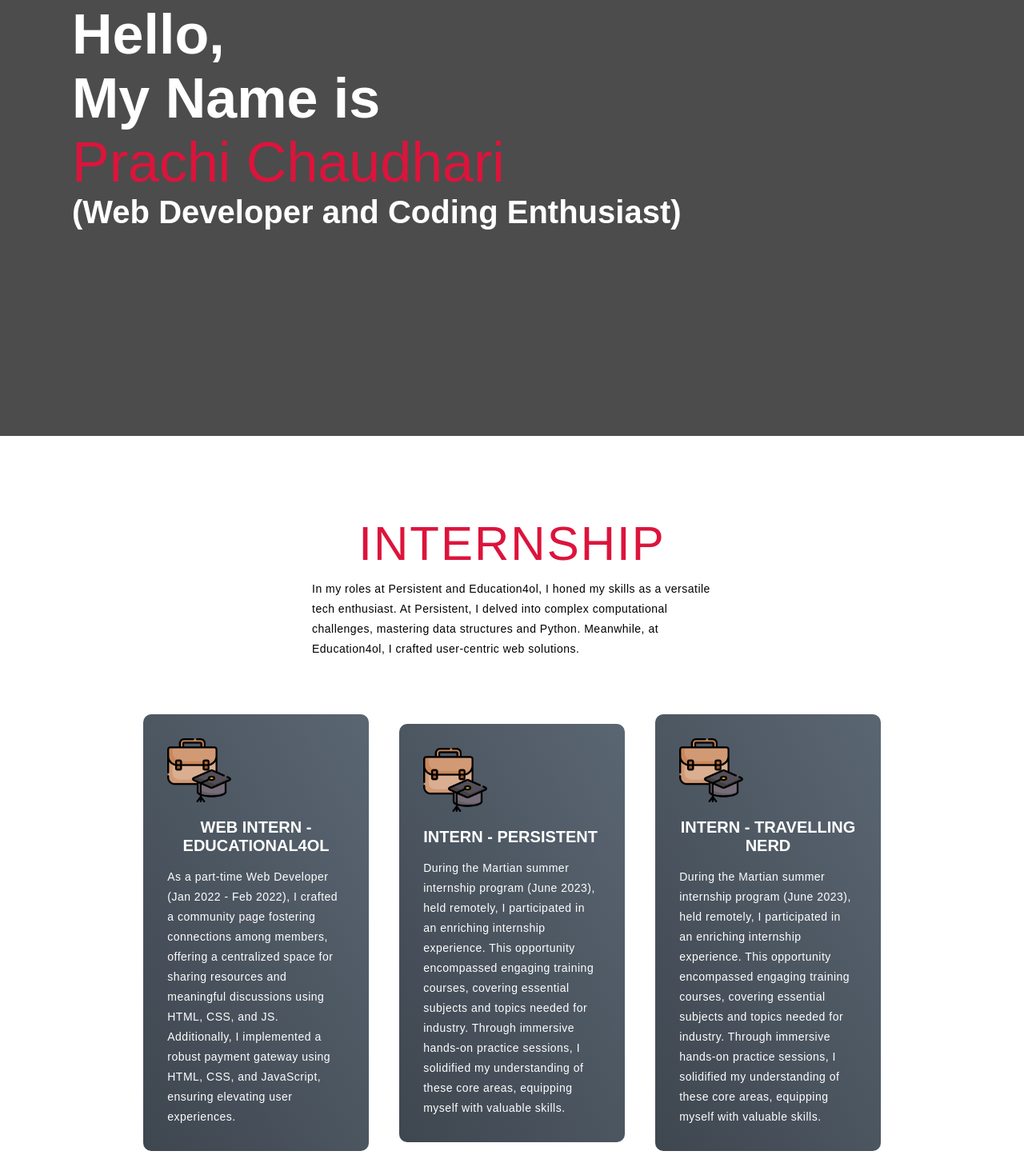
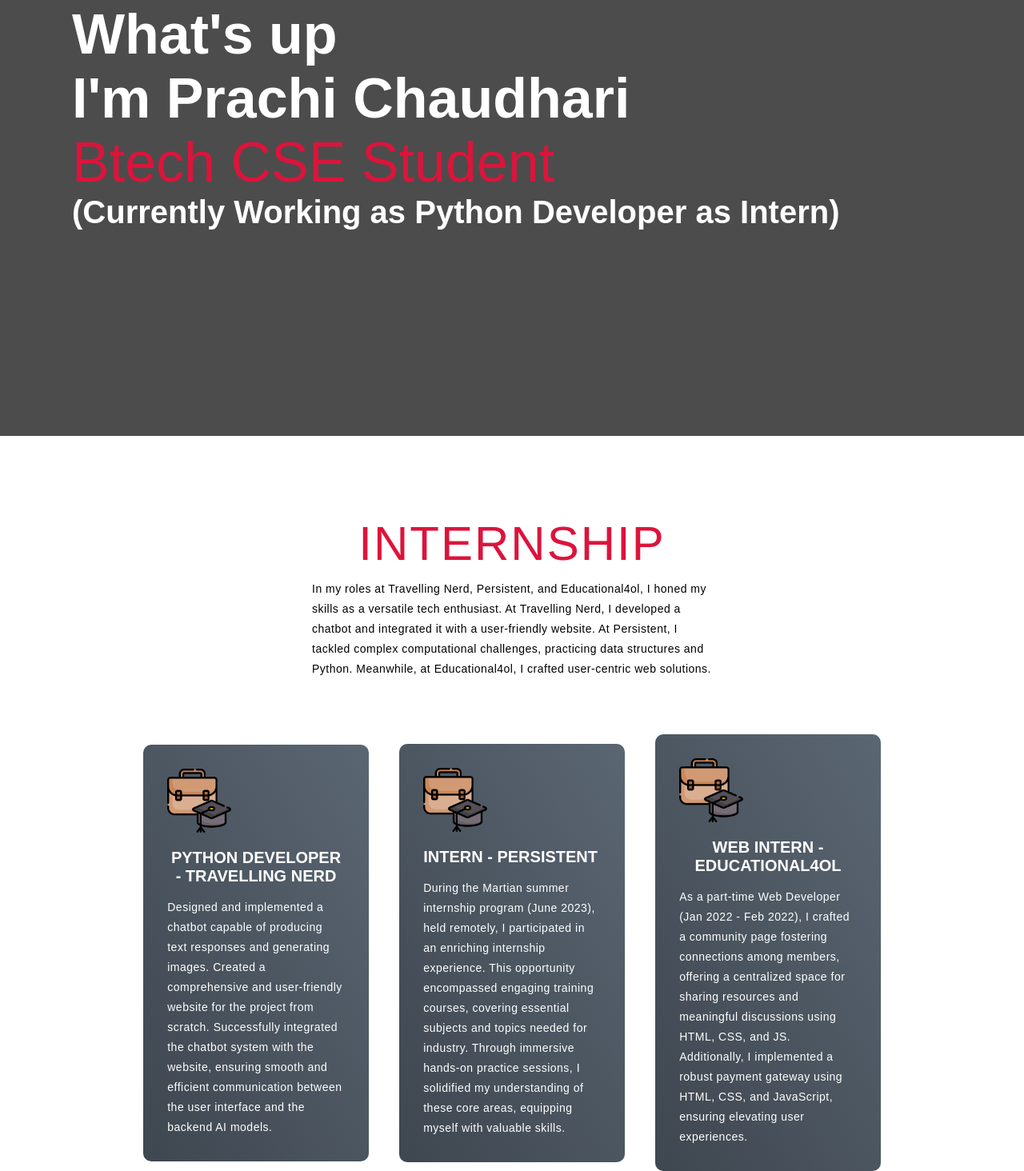
Before and after one commit to prachi525/Portfolio_, a plain HTML site: page index.html in a window 1280 px wide. Shown: the part 255-1719 px from the top of the page at 80% size. Drawn offline with Linux system fonts and the light colour scheme.

Commit message:
Done Changes

```diff
--- a/index.html
+++ b/index.html
@@ -43,10 +43,10 @@
   <section id="hero">
     <div class="hero container">
       <div>
-        <h1>Hello, <span></span></h1>
-        <h1>My Name is <span></span></h1>
-        <h1>Prachi Chaudhari <span></span></h1>
-        <h3>(Web Developer and Coding Enthusiast)<span></span></h3>
+        <h1>What's up <span></span></h1>
+        <h1>I'm Prachi Chaudhari <span></span></h1>
+        <h1>Btech CSE Student <span></span></h1>
+        <h3>(Currently Working as Python Developer as Intern)<span></span></h3>
       </div>
     </div>
   </section>
@@ -57,14 +57,17 @@
     <div class="services container">
       <div class="service-top">
         <h1 class="section-title"><span>Internship</span></h1>
-        <p>In my roles at Persistent and Education4ol, I honed my skills as a versatile tech enthusiast. At Persistent, I delved into complex computational challenges, mastering data structures and Python. Meanwhile, at Education4ol, I crafted user-centric web solutions.</p>
-      </div>
+<p>In my roles at Travelling Nerd, Persistent, and Educational4ol, I honed my skills as a versatile tech enthusiast. At Travelling Nerd, I developed a chatbot and integrated it with a user-friendly website. At Persistent, I tackled complex computational challenges, practicing data structures and Python. Meanwhile, at Educational4ol, I crafted user-centric web solutions.</p>      </div>
       <div class="service-bottom">
         <div class="service-item">
           <div class="icon"><img src="Images/internship.png" /></div>
-          <h2>Web Intern - Educational4ol </h2>
-          <p>As a part-time Web Developer (Jan 2022 - Feb 2022), I crafted a community page fostering connections among members, offering a centralized space for sharing resources and meaningful discussions using HTML, CSS, and JS. Additionally, I implemented a robust payment gateway using HTML, CSS, and JavaScript, ensuring elevating user experiences.</p>
+          <h2>Python Developer - Travelling Nerd</h2>
+          <p>Designed and implemented a chatbot capable of producing text responses and generating images.
+            Created a comprehensive and user-friendly website for the project from scratch.
+            Successfully integrated the chatbot system with the website, ensuring smooth and efficient communication
+            between the user interface and the backend AI models.</p>
         </div>
+
         <div class="service-item">
           <div class="icon"><img src="Images/internship.png" /></div>
           <h2>Intern - Persistent</h2>
@@ -72,8 +75,8 @@
         </div>
         <div class="service-item">
           <div class="icon"><img src="Images/internship.png" /></div>
-          <h2>Intern - Travelling Nerd</h2>
-          <p>During the Martian summer internship program (June 2023), held remotely, I participated in an enriching internship experience. This opportunity encompassed engaging training courses, covering essential subjects and topics needed for industry. Through immersive hands-on practice sessions, I solidified my understanding of these core areas, equipping myself with valuable skills.</p>
+          <h2>Web Intern - Educational4ol </h2>
+          <p>As a part-time Web Developer (Jan 2022 - Feb 2022), I crafted a community page fostering connections among members, offering a centralized space for sharing resources and meaningful discussions using HTML, CSS, and JS. Additionally, I implemented a robust payment gateway using HTML, CSS, and JavaScript, ensuring elevating user experiences.</p>
         </div>
       </div>
     </div>
@@ -90,7 +93,7 @@
         <div class="project-item">
           <div class="project-info">
             <h1>College event management system</h1>
-            <h2>(Ongoing Project)</h2>
+
             <p>I am currently actively involved in the development and management of a College Event Management System, an ongoing project aimed at streamlining and enhancing the organization of college events and activities. In this role, I have taken on several responsibilities, including Front-end Development, Collaboration, Documentation.</p>
           </div>
           <div class="project-img">
@@ -130,9 +133,9 @@
       </div>
       <div class="col-right">
         <h1 class="section-title">About <span>me</span></h1>
-        <h2>Front End Developer</h2>
+
         <p>I'm Prachi Chaudhari, an enthusiastic Computer Science student with a remarkable 8.76 CGPA. My expertise spans Python, C++, JavaScript, while my proficiency in Git, SQL, and more adds depth to my skills. Projects like a facial recognition attendance system and dynamic webpages highlight my innovative approach. I embrace leadership roles, effective communication, and competitive coding. My journey is defined by dedication and continuous learning.</p>
-        <!-- <a href="" class="cta">Download Resume</a> -->
+        <a href="C:\Users\hp\Desktop\project_\Prachi\Portfolio\Prachi_Resume_2024-25.pdf" class="cta">Download Resume</a>
       </div>
     </div>
   </section>
```
Also changed, not shown: 1 other file.
